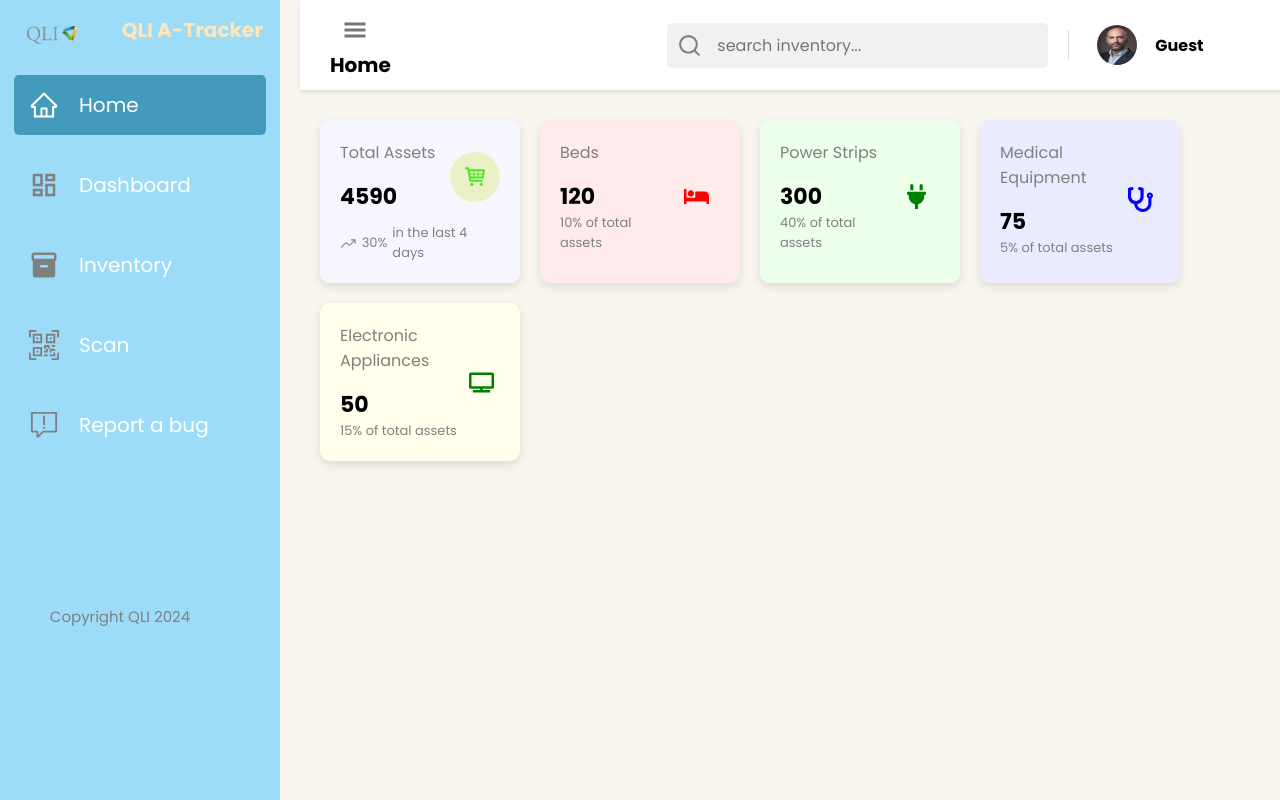
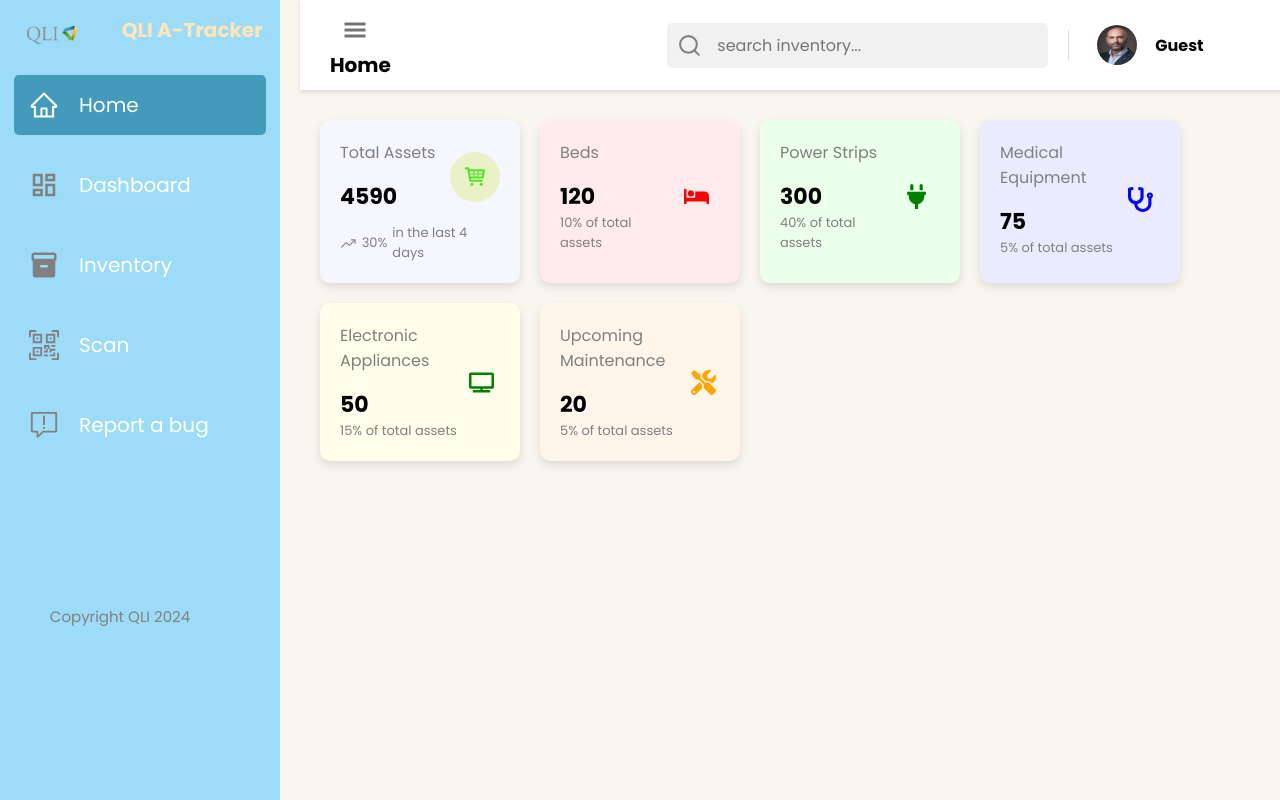
Before and after one commit to Patrick-250/A-tracker, a React (Vite) app in the folder client/: page /dashboard in a window 1280 px wide. Built offline with nearby package versions, Linux system fonts and the light colour scheme.

Commit message:
added upcoming maintanance card

```diff
--- a/client/src/Components/Card/Card.jsx
+++ b/client/src/Components/Card/Card.jsx
@@ -3,7 +3,7 @@ import "./Card.scss";
 import { IoTrendingUp } from "react-icons/io5";
 import { RiMoneyDollarCircleFill } from "react-icons/ri";
 import { TiShoppingCart } from "react-icons/ti";
-import { FaBed, FaPlug, FaStethoscope, FaTv } from "react-icons/fa"; // Import new icons
+import { FaBed, FaPlug, FaStethoscope, FaTv, FaTools } from "react-icons/fa"; // Import new icon
 
 const Card = () => {
   const [selectedCard, setSelectedCard] = useState(null);
@@ -46,6 +46,13 @@ const Card = () => {
           <div>
             here i will display the Electronic Appliances Content,fetched from
             the backend
+          </div>
+        );
+      case "Upcoming Maintenance":
+        return (
+          <div>
+            here i will display the assets with upcoming maintenance due dates,
+            fetched from the backend
           </div>
         );
       default:
@@ -192,6 +199,32 @@ const Card = () => {
               </div>
             </div>
           </div>
+          <div
+            className="card"
+            style={{ backgroundColor: "rgb(255, 245, 235)" }}
+            onClick={() => handleCardClick("Upcoming Maintenance")}
+          >
+            <div className="users">
+              <div className="nums">
+                <span style={{ color: "gray" }}>Upcoming Maintenance</span>
+                <span
+                  style={{
+                    fontWeight: "bold",
+                    fontSize: 22,
+                    marginTop: 15,
+                  }}
+                >
+                  20
+                </span>
+                <span style={{ fontSize: 13, color: "gray" }}>
+                  5% of total assets
+                </span>
+              </div>
+              <div className="icon">
+                <FaTools size={25} color="orange" />
+              </div>
+            </div>
+          </div>
         </div>
       ) : (
         <div className="card-content">
--- a/client/src/Components/Navbar/Navbar.jsx
+++ b/client/src/Components/Navbar/Navbar.jsx
@@ -119,7 +119,7 @@ const Navbar = () => {
                     <IoSettingsOutline style={{ marginRight: "5px" }} />
                     Settings
                   </span>
-                  <span onClick={handleLogout}>LogOut</span>
+                  <span onClick={handleLogout}>Sign out</span>
                 </div>
               )}
               {/* end of popup */}
```
